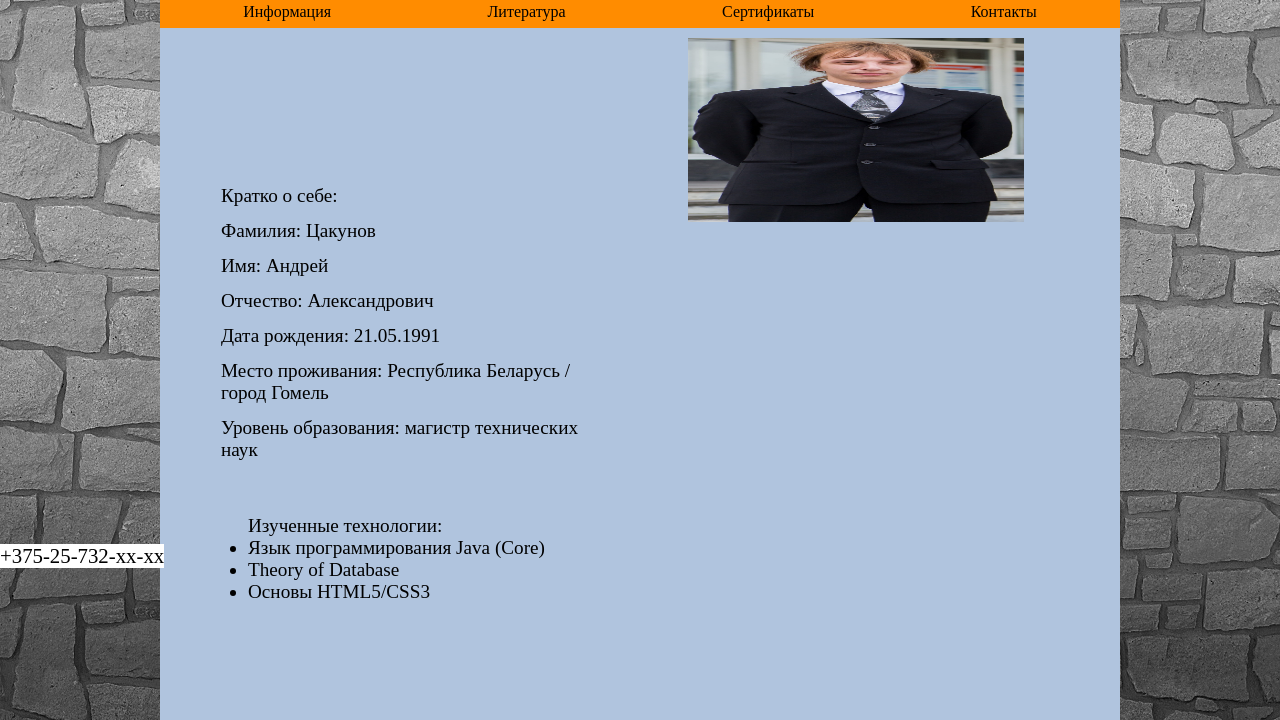
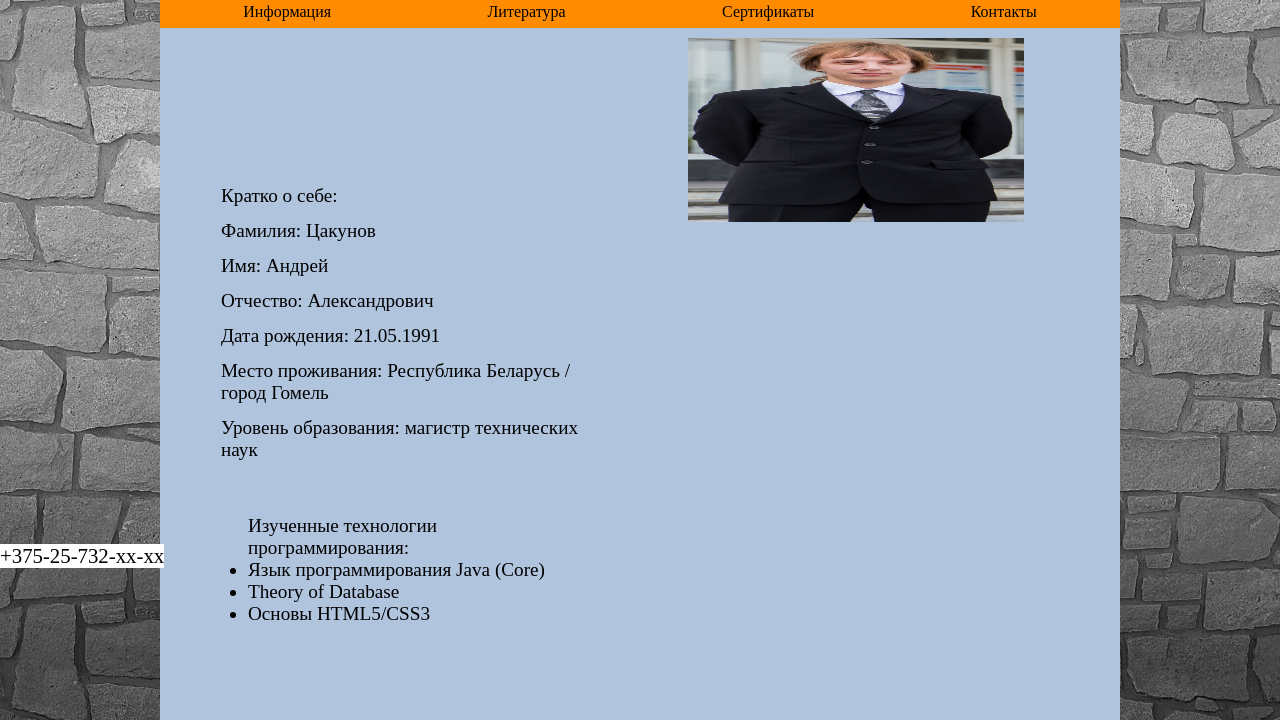
Before and after one commit to ats91/exam, a plain HTML site: page index.html in a window 1280 px wide. Shown: the part 232-952 px from the top of the page. Drawn offline with Linux system fonts and the light colour scheme; files whose address does not match are found by name.

Commit message:
Update index.html

```diff
--- a/index.html
+++ b/index.html
@@ -68,7 +68,7 @@
             <p>Место проживания: Республика Беларусь / город Гомель</p>
             <p>Уровень образования: магистр технических наук</p>
             <br>
-            <ul> Изученные технологии:
+            <ul> Изученные технологии программирования:
                 <li> Язык программирования Java (Core)</li>
                 <li> Theory of Database </li>
                 <li> Основы HTML5/CSS3 </li>
```
